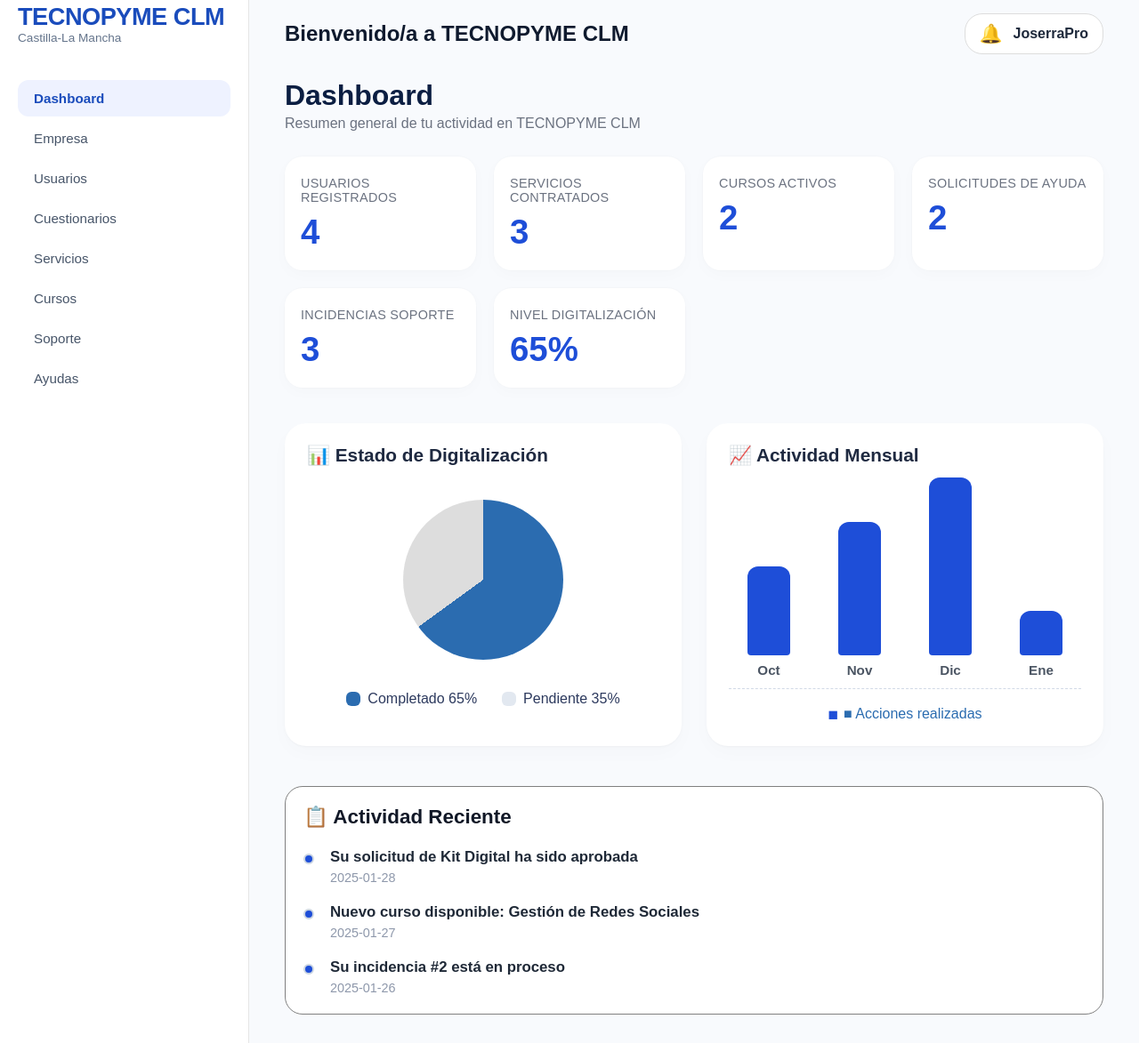
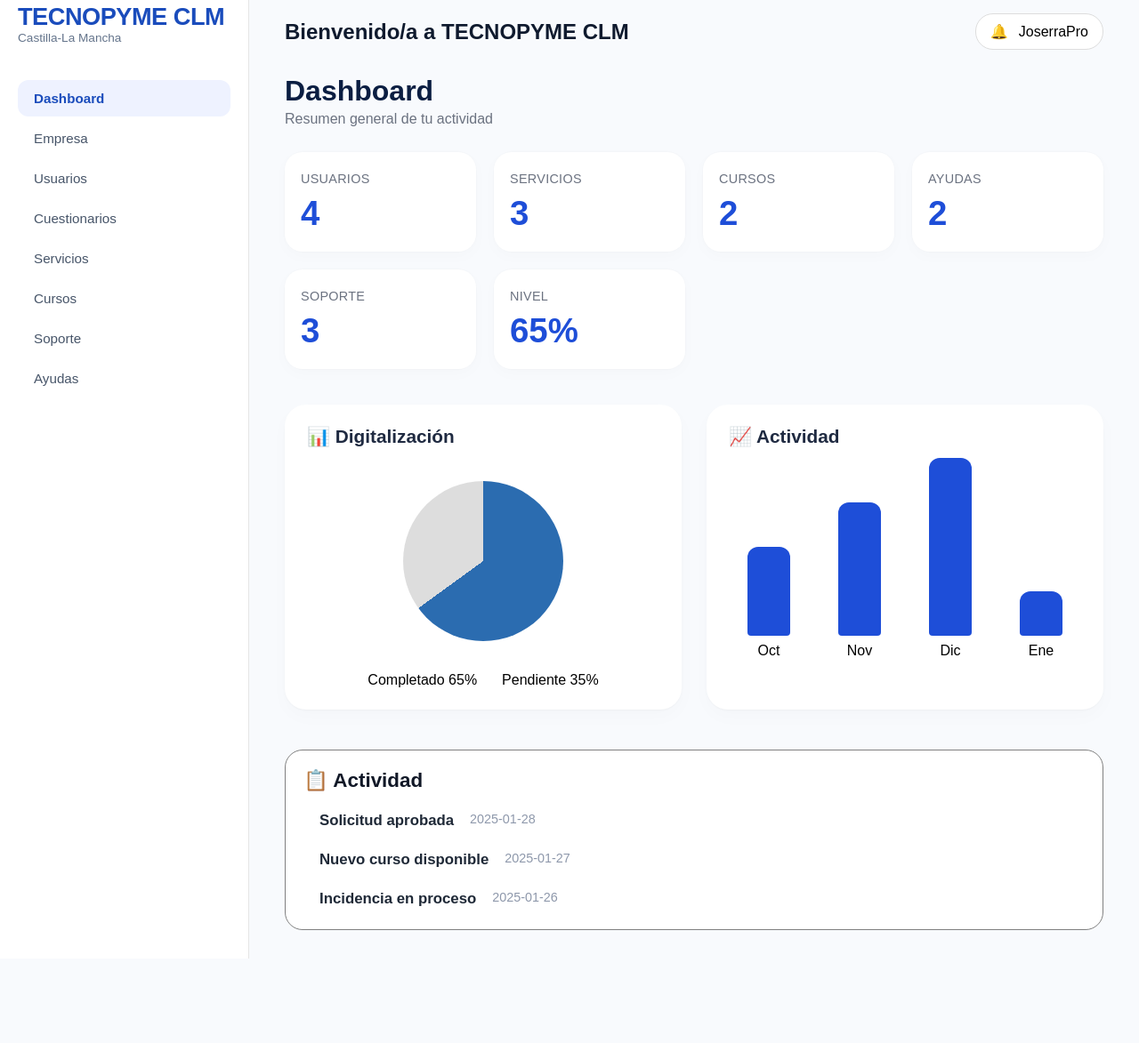
Before and after one commit to bachirsalehsahara-prog/ProyectoJoserra, a plain HTML site: page index.html in a window 1280 px wide. Shown: the part 17-1190 px from the top of the page at 89% size. After the commit the page ends 1095 px from the top, so only its background shows below. Drawn offline with Linux system fonts and the light colour scheme.

Commit message:
Refactor HTML structure for improved layout

```diff
--- a/index.html
+++ b/index.html
@@ -6,10 +6,13 @@
     <title>TECNOPYME CLM · Dashboard</title>
     <link rel="stylesheet" href="estilos3.css">
 </head>
+
 <body>
 <div class="layout">
+
     <!-- SIDEBAR -->
     <aside class="sidebar">
+
         <div class="logo">
             <h2>TECNOPYME CLM</h2>
             <span>Castilla-La Mancha</span>
@@ -18,135 +21,114 @@
         <nav class="menu">
             <a href="index.html" class="active">Dashboard</a>
             <a href="empresa.html">Empresa</a>
-                <a href="usuarios.html" class="activo">Usuarios</a>
+            <a href="usuarios.html">Usuarios</a>
             <a href="cuestionarios.html">Cuestionarios</a>
             <a href="servicios.html">Servicios</a>
             <a href="cursos.html">Cursos</a>
             <a href="soporte.html">Soporte</a>
             <a href="ayudas.html">Ayudas</a>
         </nav>
-        </nav>
+
     </aside>
 
-        <!-- MAIN CONTENT -->
+    <!-- MAIN -->
     <main class="main-content">
-            <!-- TOPBAR -->
+
         <header class="topbar">
             <h3>Bienvenido/a a TECNOPYME CLM</h3>
+
             <div class="user">
-                    <span class="notification">🔔</span>
-                    <span class="user-name">JoserraPro</span>
+                🔔 <span>JoserraPro</span>
             </div>
         </header>
 
-            <!-- DASHBOARD HEADER -->
         <section class="dashboard-header">
             <h1>Dashboard</h1>
-                <p>Resumen general de tu actividad en TECNOPYME CLM</p>
+            <p>Resumen general de tu actividad</p>
         </section>
 
-            <!-- CARDS SUPERIORES -->
         <section class="cards-grid">
-                <div class="stat-card">
-                    <h4>Usuarios Registrados</h4>
-                    <div class="number">4</div>
-                </div>
-                <div class="stat-card">
-                    <h4>Servicios Contratados</h4>
-                    <div class="number">3</div>
-                </div>
-                <div class="stat-card">
-                    <h4>Cursos Activos</h4>
-                    <div class="number">2</div>
-                </div>
-                <div class="stat-card">
-                    <h4>Solicitudes de Ayuda</h4>
-                    <div class="number">2</div>
-                </div>
-                <div class="stat-card">
-                    <h4>Incidencias Soporte</h4>
-                    <div class="number">3</div>
-                </div>
-                <div class="stat-card">
-                    <h4>Nivel Digitalización</h4>
-                    <div class="number">65%</div>
-                </div>
+            <div class="stat-card"><h4>Usuarios</h4><div class="number">4</div></div>
+            <div class="stat-card"><h4>Servicios</h4><div class="number">3</div></div>
+            <div class="stat-card"><h4>Cursos</h4><div class="number">2</div></div>
+            <div class="stat-card"><h4>Ayudas</h4><div class="number">2</div></div>
+            <div class="stat-card"><h4>Soporte</h4><div class="number">3</div></div>
+            <div class="stat-card"><h4>Nivel</h4><div class="number">65%</div></div>
         </section>
 
-            <!-- GRÁFICOS: PIE + BARRAS -->
         <section class="charts-row">
-                <!-- GRÁFICO CIRCULAR -->
+
             <div class="chart-panel">
-                    <h3>📊 Estado de Digitalización</h3>
+                <h3>📊 Digitalización</h3>
+
                 <div class="pie-wrapper">
                     <div class="pie"></div>
+
                     <div class="pie-legend">
-                            <div class="legend-item">
-                                <span class="legend-color blue"></span> Completado 65%
-                            </div>
-                            <div class="legend-item">
-                                <span class="legend-color gray"></span> Pendiente 35%
-                            </div>
+                        <div>Completado 65%</div>
+                        <div>Pendiente 35%</div>
                     </div>
                 </div>
             </div>
 
-                <!-- GRÁFICO DE BARRAS -->
             <div class="chart-panel">
-                    <h3>📈 Actividad Mensual</h3>
+                <h3>📈 Actividad</h3>
+
                 <div class="barchart-container">
                     <div class="bar-group">
+
                         <div class="bar-item">
-                                <div class="bar-fill" style="height: 100px;"></div>
-                                <span class="bar-label">Oct</span>
+                            <div class="bar-fill" style="height:100px;"></div>
+                            <span>Oct</span>
                         </div>
+
                         <div class="bar-item">
-                                <div class="bar-fill" style="height: 150px;"></div>
-                                <span class="bar-label">Nov</span>
+                            <div class="bar-fill" style="height:150px;"></div>
+                            <span>Nov</span>
                         </div>
+
                         <div class="bar-item">
-                                <div class="bar-fill" style="height: 200px;"></div>
-                                <span class="bar-label">Dic</span>
+                            <div class="bar-fill" style="height:200px;"></div>
+                            <span>Dic</span>
                         </div>
+
                         <div class="bar-item">
-                                <div class="bar-fill" style="height: 50px;"></div>
-                                <span class="bar-label">Ene</span>
+                            <div class="bar-fill" style="height:50px;"></div>
+                            <span>Ene</span>
                         </div>
-                        </div>
-                        <div class="chart-legend">
-                            <span>■ Acciones realizadas</span>
+
                     </div>
                 </div>
             </div>
+
         </section>
 
-            <!-- ACTIVIDAD RECIENTE -->
         <section class="recent-section">
-                <h3>📋 Actividad Reciente</h3>
+            <h3>📋 Actividad</h3>
+
             <div class="activity-list">
+
                 <div class="activity-item">
-                        <div class="dot"></div>
-                        <div>
-                            <p>Su solicitud de Kit Digital ha sido aprobada</p>
+                    <div class="estado"></div>
+                    <p>Solicitud aprobada</p>
                     <span>2025-01-28</span>
                 </div>
-                    </div>
+
                 <div class="activity-item">
-                        <div class="dot"></div>
-                        <div>
-                            <p>Nuevo curso disponible: Gestión de Redes Sociales</p>
+                    <div class="estado"></div>
+                    <p>Nuevo curso disponible</p>
                     <span>2025-01-27</span>
                 </div>
-                    </div>
+
                 <div class="activity-item">
-                        <div class="dot"></div>
-                        <div>
-                            <p>Su incidencia #2 está en proceso</p>
+                    <div class="estado"></div>
+                    <p>Incidencia en proceso</p>
                     <span>2025-01-26</span>
                 </div>
-                    </div>
+
             </div>
         </section>
+
     </main>
 </div>
 </body>
```
Lines whose indentation alone changed are shown as unchanged.
